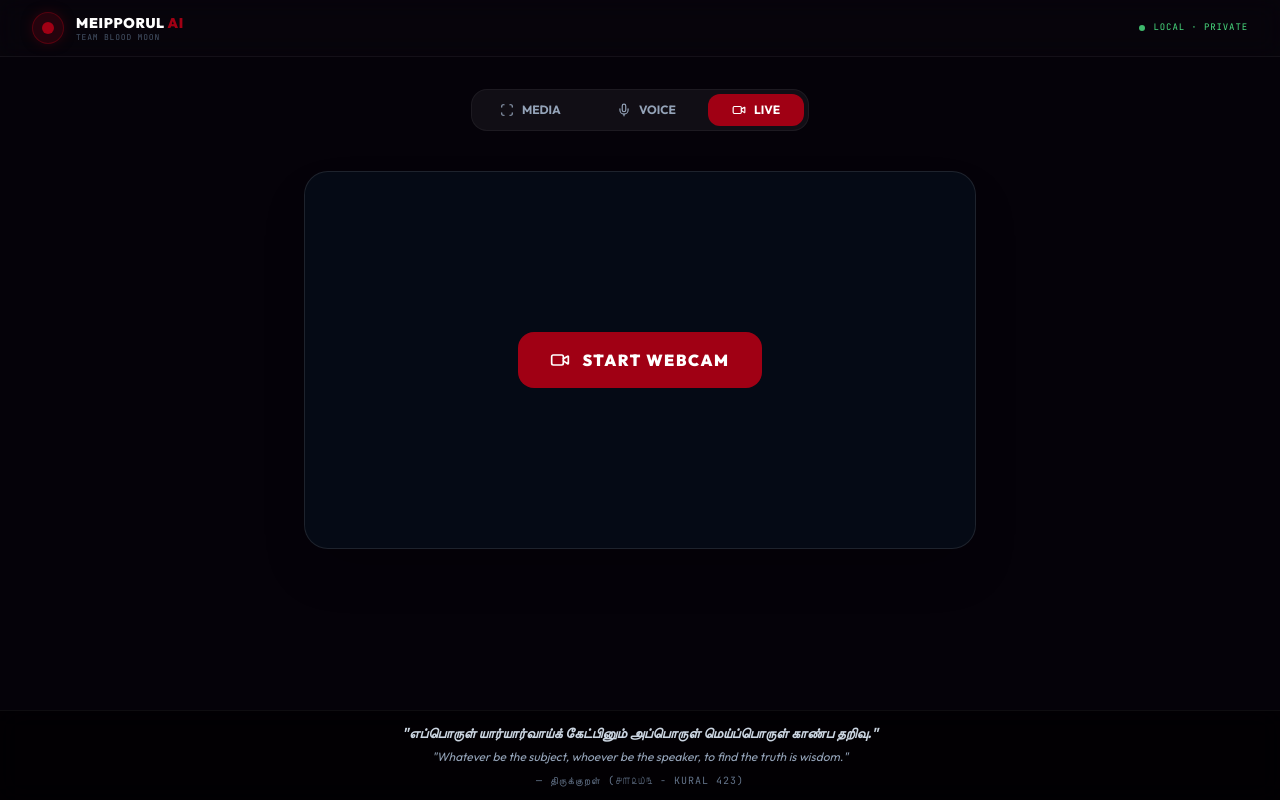
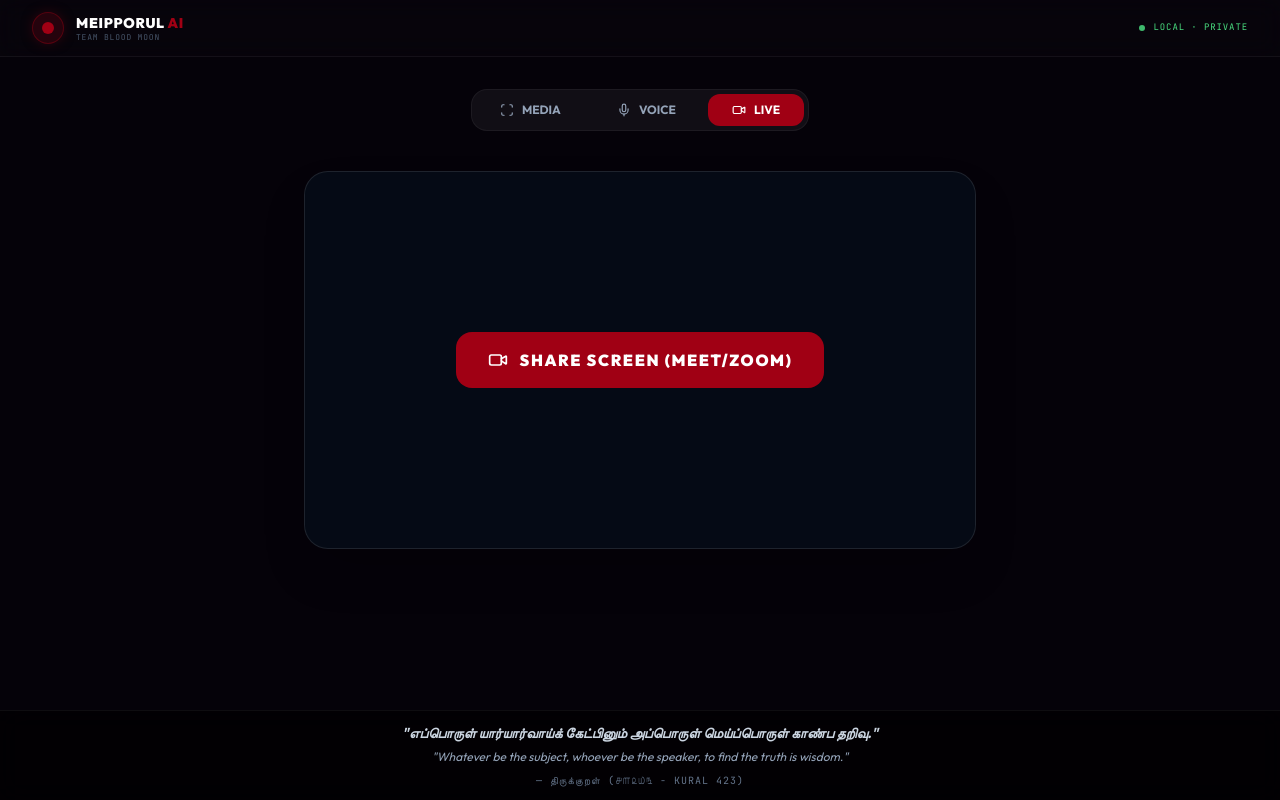
Before and after one commit to hackathon1807-create/hackethon, a React (Vite) app in the folder frontend/: page / in a window 1280 px wide. Both pictures are taken after a click on the button "LIVE". Built offline with nearby package versions, Linux system fonts and the light colour scheme.

Commit message:
feat: switch Live mode from webcam getUserMedia to screen-share getDisplayMedia for Google Meet / Zoom conference analysis

```diff
--- a/frontend/src/portals/VictimPortal.tsx
+++ b/frontend/src/portals/VictimPortal.tsx
@@ -264,13 +264,13 @@ const VictimPortal = ({ onBack, hideHeader }: VictimPortalProps) => {
 
     const startLiveMode = async () => {
         try {
-            const stream = await navigator.mediaDevices.getUserMedia({ video: true });
+            const stream = await navigator.mediaDevices.getDisplayMedia({ video: { displaySurface: "browser" } });
             if (videoRef.current) {
                 videoRef.current.srcObject = stream;
                 setIsLive(true);
                 liveIntervalRef.current = window.setInterval(captureAndAnalyzeLiveFrame, 1500);
             }
-        } catch (e) { console.error("Webcam access denied"); }
+        } catch (e) { console.error("Screen access denied"); }
     };
 
     const stopLiveMode = () => {
@@ -518,7 +518,7 @@ Meipporul AI v4.0 · Local AI · Zero Cloud · Zero Storage
                             <div className="w-full max-w-2xl bg-black rounded-3xl overflow-hidden border border-white/10 relative shadow-2xl aspect-video bg-sky-950/20 flex flex-col items-center justify-center">
                                 <video ref={videoRef} autoPlay playsInline muted className={cn("w-full h-full object-cover transition-opacity duration-1000", isLive ? 'opacity-100' : 'opacity-0')} />
                                 <canvas ref={canvasRef} className="hidden" />
-                                {!isLive && ( <button onClick={startLiveMode} className="absolute z-10 flex items-center gap-3 bg-blood text-white px-8 py-4 rounded-2xl font-black uppercase tracking-widest hover:scale-105 transition-transform"><Video size={20}/> Start Webcam</button> )}
+                                {!isLive && ( <button onClick={startLiveMode} className="absolute z-10 flex items-center gap-3 bg-blood text-white px-8 py-4 rounded-2xl font-black uppercase tracking-widest hover:scale-105 transition-transform"><Video size={20}/> Share Screen (Meet/Zoom)</button> )}
                                 {isLive && (
                                     <div className="absolute inset-0 pointer-events-none border-[8px] transition-colors duration-500" style={{ borderColor: `rgba(${liveScore > 50 ? '255,50,50' : '50,255,50'}, ${liveScore/100})` }}>
                                         <div className="absolute top-4 right-4 bg-black/60 backdrop-blur-md px-4 py-2 rounded-xl border border-white/10 flex items-center gap-3">
```
